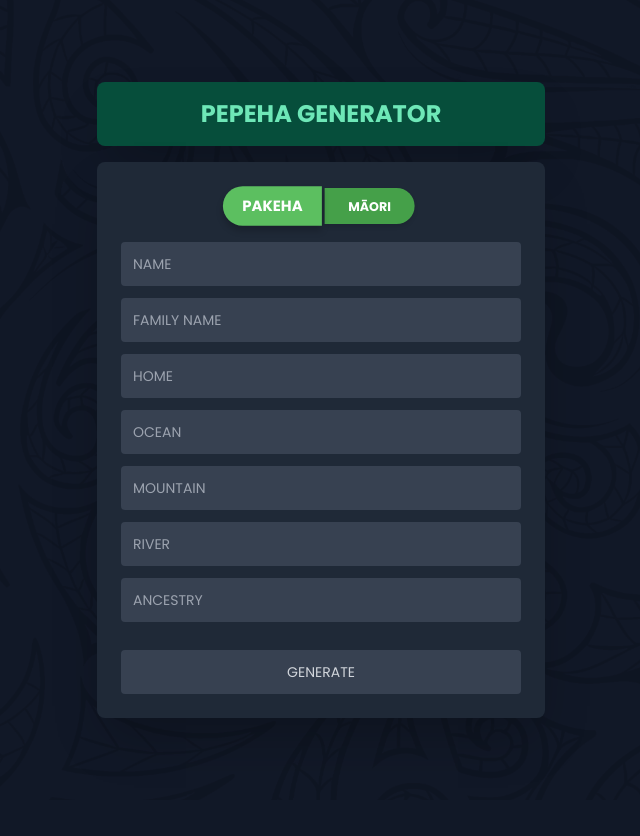
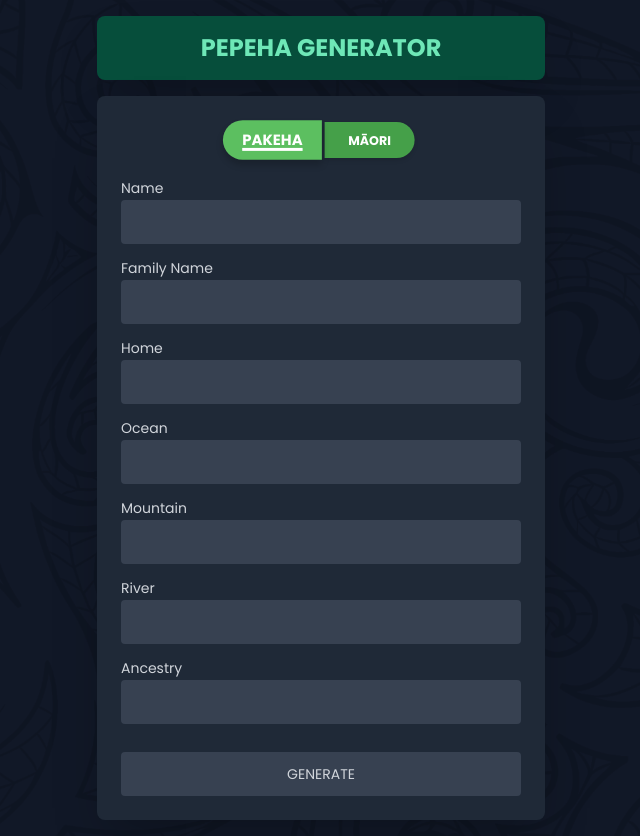
Before and after one commit to nemsip/11COM-Python, a Flask app: page / in a window 1280 px wide. Shown: the whole page, without its empty margins (319-959 px from the left). Before the commit the page ends 718 px from the top, so only its background shows below. Run offline with Flask 3, Linux system fonts and the light colour scheme.

Commit message:
added maori form switching and prepped for server

```diff
--- a/NCEA/templates/index.html
+++ b/NCEA/templates/index.html
@@ -8,7 +8,7 @@
     <link href="https://cdn.jsdelivr.net/npm/tailwindcss@2.2.19/dist/tailwind.min.css" rel="stylesheet">
     <style>
         body {
-            background-image: url("../static/images/done 1.png");
+            background-image: url("../static/images/background-koru.png");
             background-size: cover;
             font-family: 'Poppins', sans-serif;
         }
@@ -49,9 +49,16 @@
         }
         #pakeha.selected {
             background-color: #5cbf60;
+            text-decoration: underline;
+            text-decoration-thickness: 3px;
+            text-underline-offset: 3px;
         }
         #maori.selected {
             background-color: #5cbf60;
+            text-decoration: underline;
+            text-decoration-thickness: 3px;
+            text-underline-offset: 3px;
+
         }
     </style>
 </head>
@@ -67,26 +74,75 @@
                     <button id="maori" class="button" style="width: 100px; height: 40px;">Māori</button>
                 </div>
             </div>
-            <form>
-                <input type="text" placeholder="NAME" class="w-full bg-gray-700 p-3 rounded mb-3 text-sm custom-shadow-more">
-                <input type="text" placeholder="FAMILY NAME" class="w-full bg-gray-700 p-3 rounded mb-3 text-sm custom-shadow-more">
-                <input type="text" placeholder="HOME" class="w-full bg-gray-700 p-3 rounded mb-3 text-sm custom-shadow-more">
-                <input type="text" placeholder="OCEAN" class="w-full bg-gray-700 p-3 rounded mb-3 text-sm custom-shadow-more">
-                <input type="text" placeholder="MOUNTAIN" class="w-full bg-gray-700 p-3 rounded mb-3 text-sm custom-shadow-more">
-                <input type="text" placeholder="RIVER" class="w-full bg-gray-700 p-3 rounded mb-3 text-sm custom-shadow-more">
-                <input type="text" placeholder="ANCESTRY" class="w-full bg-gray-700 p-3 rounded mb-3 text-sm custom-shadow-more">
+            <form id="pakehaForm" action="/" method="post">
+                <label for="name" class="text-sm">Name</label>
+                <input type="text" name="name" class="w-full bg-gray-700 p-3 rounded mb-3 text-sm custom-shadow-more">
+
+                <label for="family-name" class="text-sm">Family Name</label>
+                <input type="text" name="family-name" class="w-full bg-gray-700 p-3 rounded mb-3 text-sm custom-shadow-more">
+
+                <label for="home" class="text-sm">Home</label>
+                <input type="text" name="home" class="w-full bg-gray-700 p-3 rounded mb-3 text-sm custom-shadow-more">
+
+                <label for="ocean" class="text-sm">Ocean</label>
+                <input type="text" name="ocean" class="w-full bg-gray-700 p-3 rounded mb-3 text-sm custom-shadow-more">
+
+                <label for="mountain" class="text-sm">Mountain</label>
+                <input type="text" name="mountain" class="w-full bg-gray-700 p-3 rounded mb-3 text-sm custom-shadow-more">
+
+                <label for="river" class="text-sm">River</label>
+                <input type="text" name="river" class="w-full bg-gray-700 p-3 rounded mb-3 text-sm custom-shadow-more">
+
+                <label for="ancestry" class="text-sm">Ancestry</label>
+                <input type="text" name="ancestry" class="w-full bg-gray-700 p-3 rounded mb-3 text-sm custom-shadow-more">
+
                 <button type="submit" class="w-full bg-gray-700 text-gray-300 p-3 rounded mt-4 text-sm custom-shadow-more">GENERATE</button>
+            </form>
+            <form id="maoriForm" style="display: none;" action="/" method="post">
+                <label for="ingoa" class="text-sm">Ingoa (Name)</label>
+                <input type="text" name="ingoa" class="w-full bg-gray-700 p-3 rounded mb-3 text-sm custom-shadow-more">
+
+                <label for="whanau" class="text-sm">Whānau (Family)</label>
+                <input type="text" name="whanau" class="w-full bg-gray-700 p-3 rounded mb-3 text-sm custom-shadow-more">
+
+                <label for="marae" class="text-sm">Marae</label>
+                <input type="text" name="marae" class="w-full bg-gray-700 p-3 rounded mb-3 text-sm custom-shadow-more">
+
+                <label for="iwi" class="text-sm">Iwi (Tribe)</label>
+                <input type="text" name="iwi" class="w-full bg-gray-700 p-3 rounded mb-3 text-sm custom-shadow-more">
+
+                <label for="maunga" class="text-sm">Maunga (Mountain)</label>
+                <input type="text" name="maunga" class="w-full bg-gray-700 p-3 rounded mb-3 text-sm custom-shadow-more">
+
+                <label for="awa" class="text-sm">Awa (River)</label>
+                <input type="text" name="awa" class="w-full bg-gray-700 p-3 rounded mb-3 text-sm custom-shadow-more">
+
+                <label for="waka" class="text-sm">Waka (Canoe)</label>
+                <input type="text" name="waka" class="w-full bg-gray-700 p-3 rounded mb-3 text-sm custom-shadow-more">
+
+                <button type="submit" class="w-full bg-gray-700 text-gray-300 p-3 rounded mt-4 text-sm custom-shadow-more">WHAKAPUTA (GENERATE)</button>
             </form>
         </div>
     </div>
     <script>
-        // tjis is where my knowlege of javascript ends.
+        // rhis is where my javascript knowlege ends
         const buttons = document.querySelectorAll('.button');
+        const pakehaForm = document.getElementById('pakehaForm');
+        const maoriForm = document.getElementById('maoriForm');
+
         buttons.forEach(button => {
             button.addEventListener('click', () => {
                 buttons.forEach(btn => btn.classList.remove('selected'));
                 button.classList.add('selected');
-                console.log("Button Toggled")
+
+                if (button.id === 'pakeha') {
+                    pakehaForm.style.display = 'block';
+                    maoriForm.style.display = 'none';
+                } else if (button.id === 'maori') {
+                    pakehaForm.style.display = 'none';
+                    maoriForm.style.display = 'block';
+                }
+                console.log("Button Toggled");
             });
         });
     </script>
```
